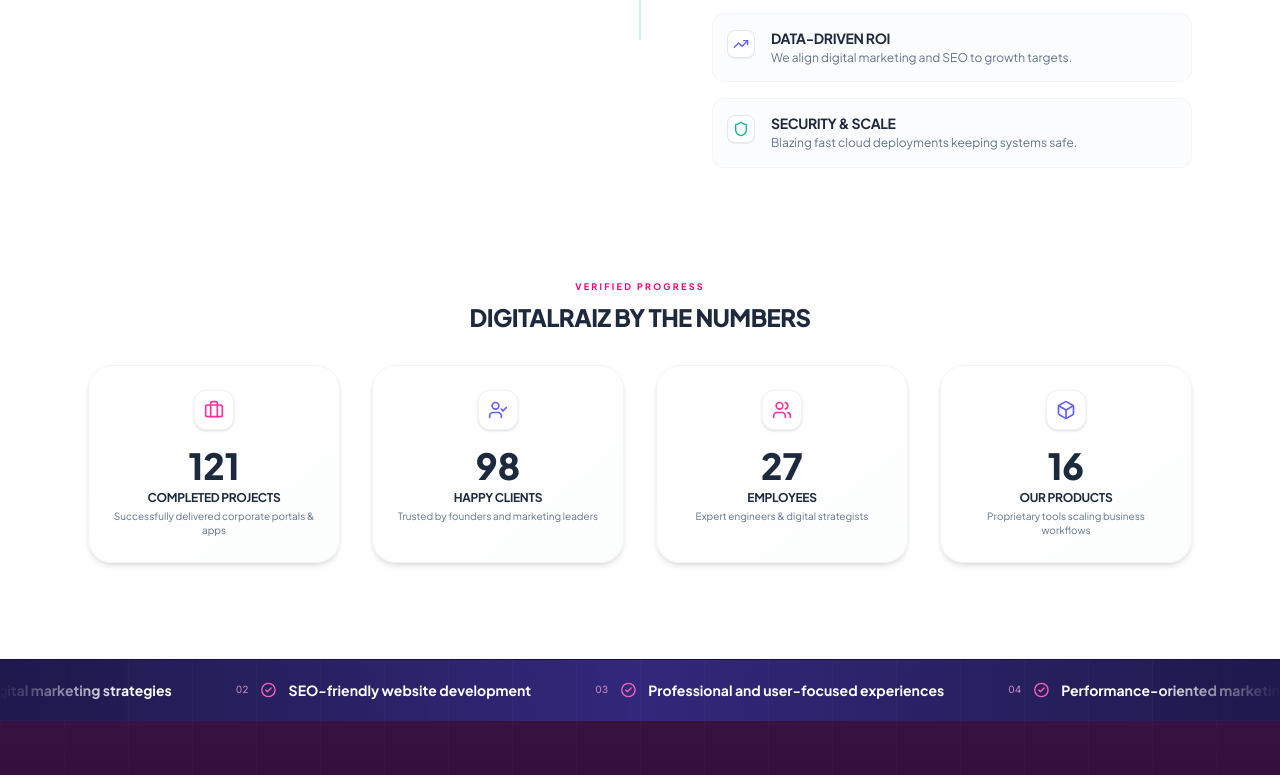
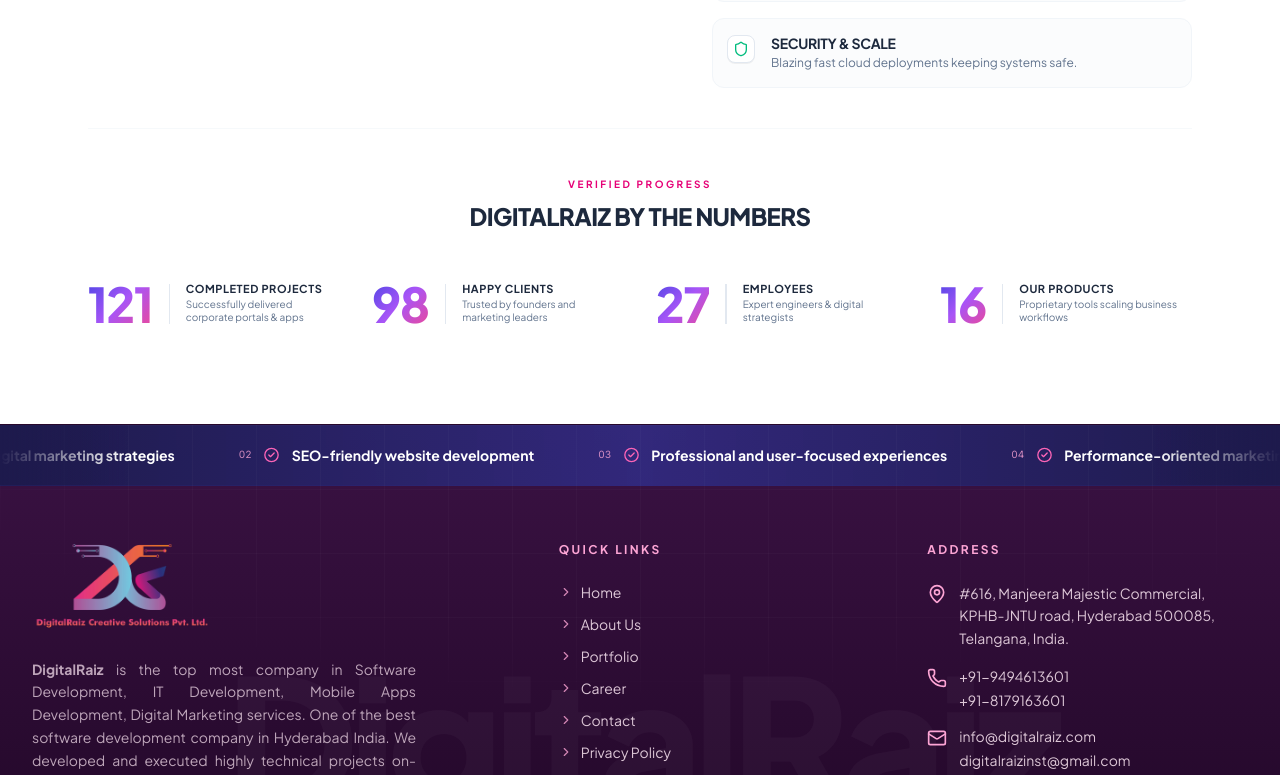
Before and after one commit to charankumardigitalraiz-max/digitalraiz-webiste, a Next.js app: page /about in a window 1280 px wide. Shown: the part 1340-2115 px from the top of the page. Built offline with nearby package versions, Linux system fonts and the light colour scheme.

Commit message:
Replace stats grid cards with clean architectural metrics console

```diff
--- a/src/app/about/page.tsx
+++ b/src/app/about/page.tsx
@@ -94,7 +94,7 @@
           <div className="absolute top-1/4 left-10 w-[500px] h-[500px] bg-indigo-500/5 rounded-full blur-[140px] pointer-events-none -z-10" />
           <div className="absolute bottom-1/4 right-10 w-[500px] h-[500px] bg-pink-500/5 rounded-full blur-[140px] pointer-events-none -z-10" />
 
-          <div className="max-w-6xl mx-auto px-6 w-full space-y-20">
+          <div className="max-w-6xl mx-auto px-6 w-full space-y-10">
 
             {/* 1. Brand Philosophy Editorial Split Row (No card outline) */}
             <div className="flex flex-col lg:flex-row gap-12 items-center pb-8">
@@ -123,7 +123,7 @@
             </div>
 
             {/* 2. Narrative Timeline Journey Section */}
-            <div className="relative pt-12 border-t border-slate-100/60 space-y-20">
+            <div className="relative pt-2 border-t border-slate-100/60 space-y-20">
 
               {/* Vertical timeline track */}
               <div className="absolute left-[16px] md:left-1/2 -translate-x-1/2 top-12 bottom-12 w-[2px] bg-gradient-to-b from-pink-500 via-indigo-500 to-emerald-500 opacity-20 z-0 hidden sm:block" />
@@ -195,22 +195,27 @@
 
             </div>
 
-            {/* Bottom Row: FID / Stats Card Grid */}
-            <div className="pt-8 space-y-8">
+            {/* Bottom Row: Architectural Split Metrics Console (No cards) */}
+            <div className="pt-12 border-t border-slate-100/60 space-y-12">
               <div className="text-center max-w-2xl mx-auto space-y-2">
-                <span className="text-[9px] font-bold text-pink-600 uppercase tracking-[0.25em] block">Verified Progress</span>
-                <h3 className="text-2xl font-black uppercase tracking-tight text-slate-855">DigitalRaiz by the Numbers</h3>
+                <span className="text-[10px] font-bold text-pink-600 uppercase tracking-[0.25em] block">Verified Progress</span>
+                <h3 className="text-2xl font-black uppercase tracking-tight text-slate-850">DigitalRaiz by the Numbers</h3>
               </div>
 
-              <div className="grid grid-cols-2 lg:grid-cols-4 gap-6 sm:gap-8">
+              <div className="grid grid-cols-1 sm:grid-cols-2 lg:grid-cols-4 gap-8">
                 {stats.map((stat, i) => (
-                  <div key={i} className="bg-gradient-to-br from-white to-slate-50/40 border border-slate-100 rounded-3xl p-6 text-center shadow-md hover:scale-[1.02] hover:shadow-lg transition-all duration-300 group">
-                    <div className="w-10 h-10 mx-auto rounded-xl bg-white flex items-center justify-center border border-slate-100 shadow-sm mb-4 group-hover:scale-105 transition-transform duration-300">
-                      {stat.icon}
+                  <div key={i} className="flex gap-4 items-center group transition-transform duration-300 hover:scale-[1.01]">
+                    {/* Large Colored Number */}
+                    <div className="text-4xl sm:text-5xl font-black tracking-tight text-gradient-primary shrink-0 select-none">
+                      {stat.value}
                     </div>
-                    <div className="text-3xl sm:text-4xl font-black text-slate-800 mb-1">{stat.value}</div>
-                    <div className="text-xs font-bold text-slate-850 uppercase tracking-tight mt-1">{stat.label}</div>
-                    <p className="text-[10px] text-slate-500 mt-1 font-light leading-snug">{stat.desc}</p>
+                    {/* Vertical Divider */}
+                    <div className="w-[1.5px] h-10 bg-slate-200" />
+                    {/* Text Details Block */}
+                    <div className="space-y-0.5">
+                      <span className="text-[11px] font-bold text-slate-800 uppercase tracking-wider block leading-tight">{stat.label}</span>
+                      <span className="text-[10px] text-slate-500 font-light leading-snug block">{stat.desc}</span>
+                    </div>
                   </div>
                 ))}
               </div>
```
